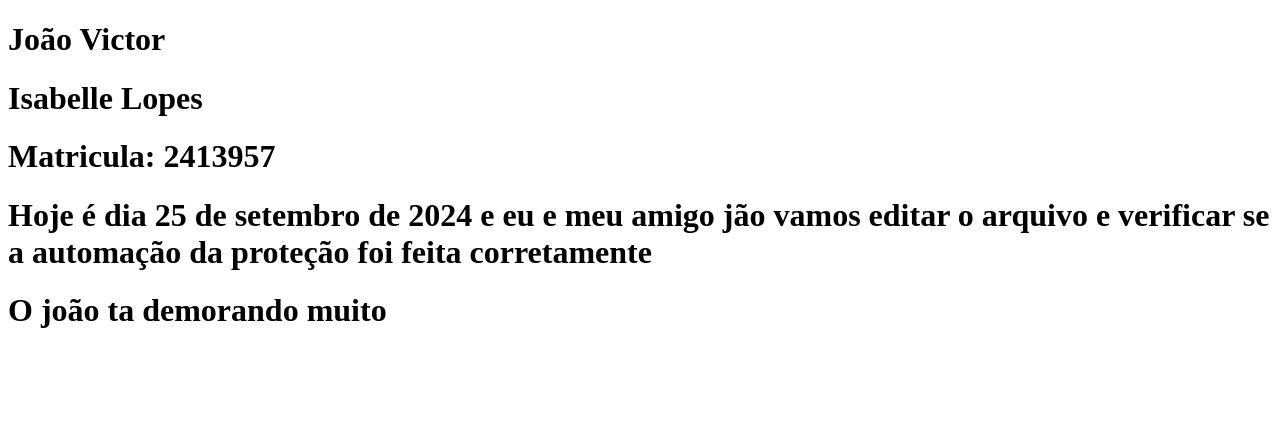
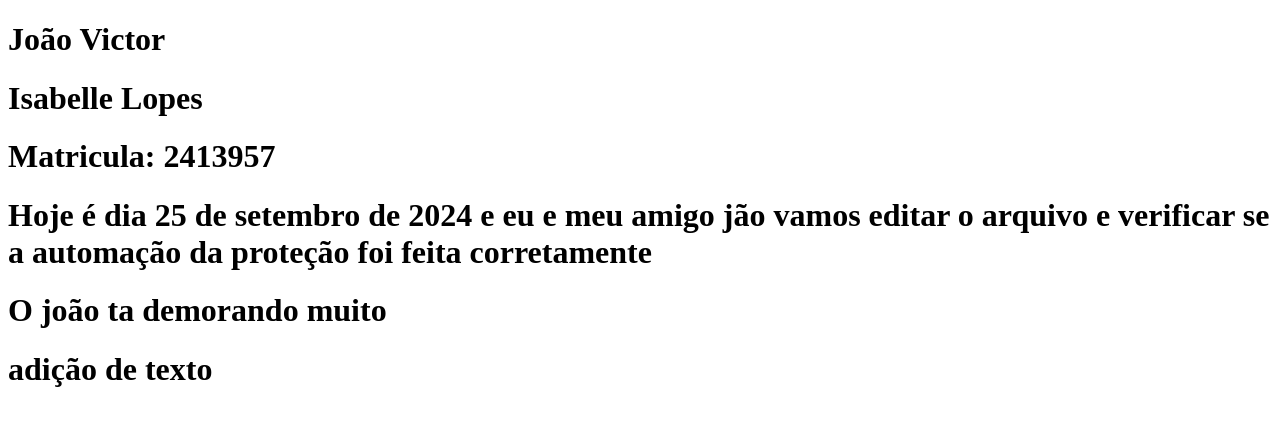
Before and after one commit to IsabelleLopes1998/aula2, a plain HTML site: page index.html in a window 1280 px wide. Drawn offline with Linux system fonts and the light colour scheme.

Commit message:
add texto

```diff
--- a/index.html
+++ b/index.html
@@ -12,5 +12,6 @@
     <h1>Matricula: 2413957</h1>
     <h1> Hoje é dia 25 de setembro de 2024 e eu e meu amigo jão vamos editar o arquivo e verificar se a automação da proteção foi feita corretamente</h1>
     <h1>O joão ta demorando muito</h1>
+    <h1> adição de texto</h1>
 </body>
 </html>
```
